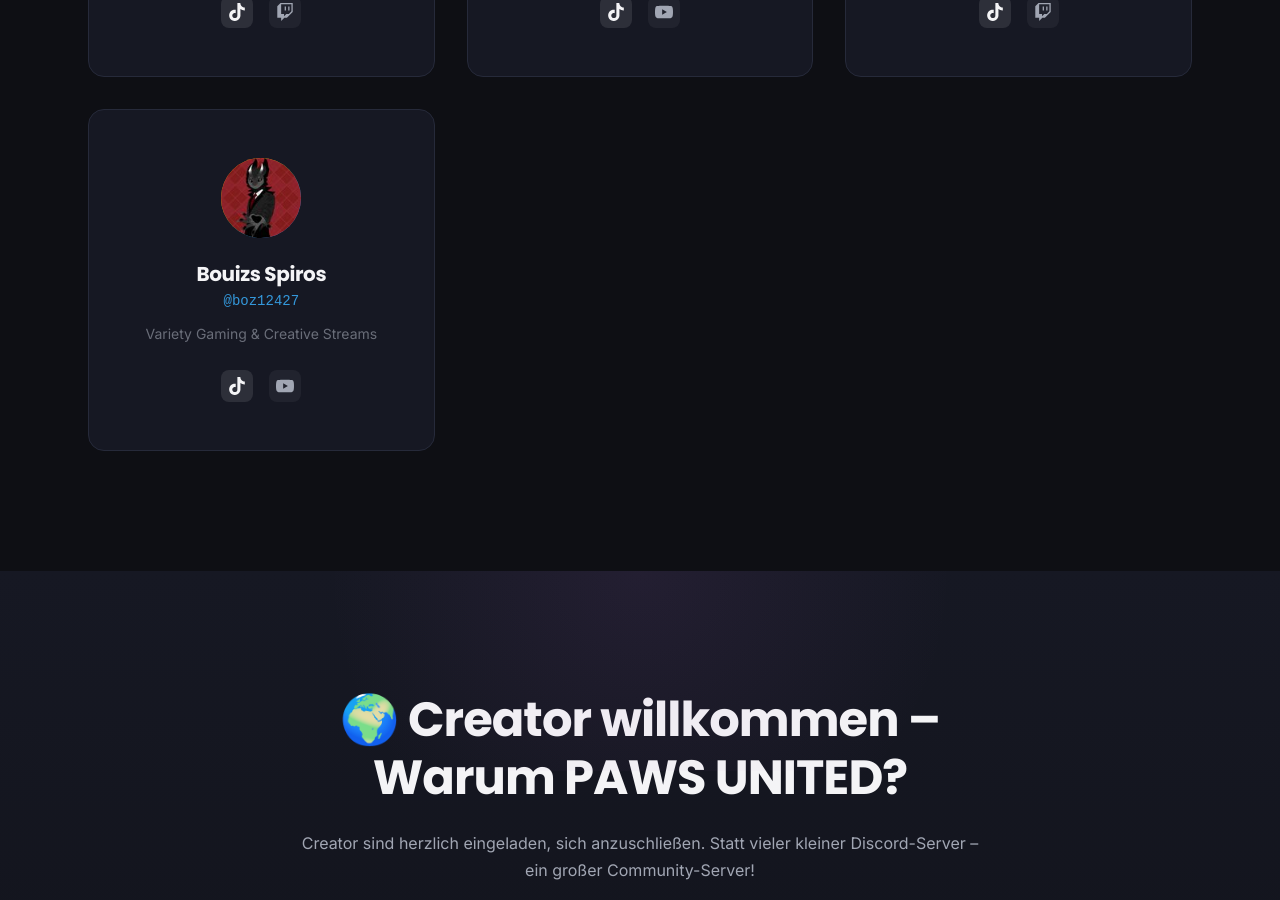
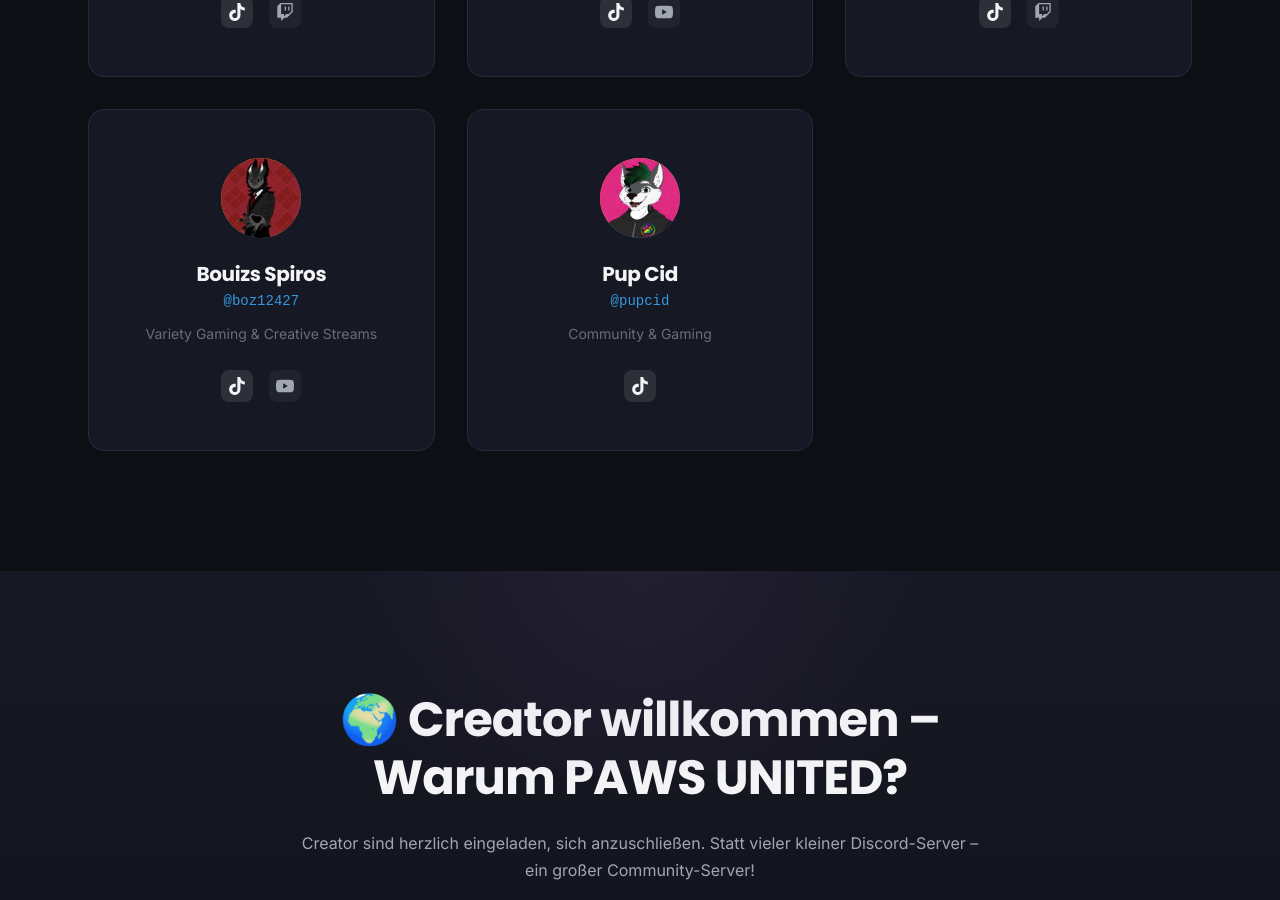
Before and after one commit to Loggableim/pawsunited.info, a Jekyll site: the page built from index.html, in a window 1280 px wide and 900 px high, scrolled down 3725 px. Built offline with Jekyll 4.4.1, drawn with Linux system fonts in a browser that asks for light colours.

Commit message:
Update streamers data with Pup Cid

```diff
--- a/_data/streamers.yml
+++ b/_data/streamers.yml
@@ -38,3 +38,10 @@
     - "youtube"
   tagline: "Variety Gaming & Creative Streams"
   avatar: "assets/images/avatars/boz12427.jpeg"
+
+- name: "Pup Cid"
+  handle: "@pupcid"
+  primary_platform: "tiktok"
+  secondary_platforms: []
+  tagline: "Community & Gaming"
+  avatar: "assets/images/avatars/pupcid.jpeg"
```
